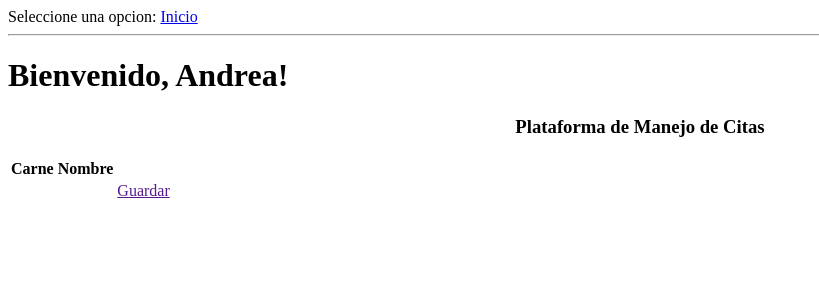
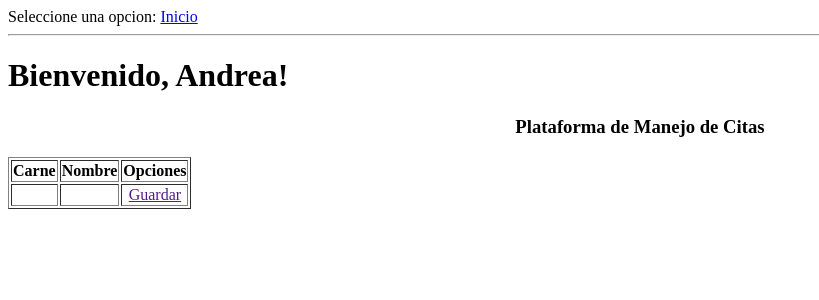
Before and after one commit to Andrea-gt/appointment-administration, a Flask app: page / in a window 1280 px wide. Shown: the top 300 px of the page, without its empty margins (0-819 px from the left). Run offline with Flask 2, Linux system fonts and the light colour scheme.

Commit message:
Fixed Table Border

```diff
--- a/app/templates/index.html
+++ b/app/templates/index.html
@@ -6,10 +6,11 @@
     {% endfor %}
     <div class ="content">
         <h3 style="text-align: center;">Plataforma de Manejo de Citas</h3>
-        <table style="text-align: center; border: 1">
+        <table  border = "" style="text-align: center;">
             <tr>
                 <th>Carne</th>
                 <th>Nombre</th>
+                <th>Opciones</th>
             </tr>
             <tr>
                 <td></td>
```
